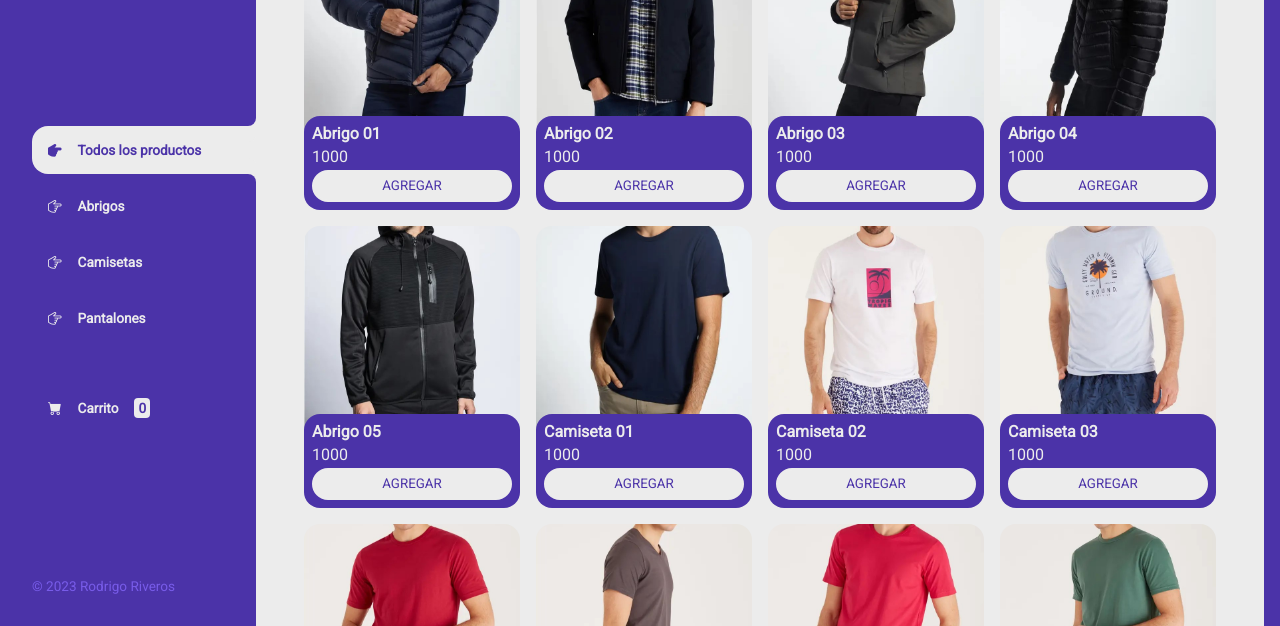
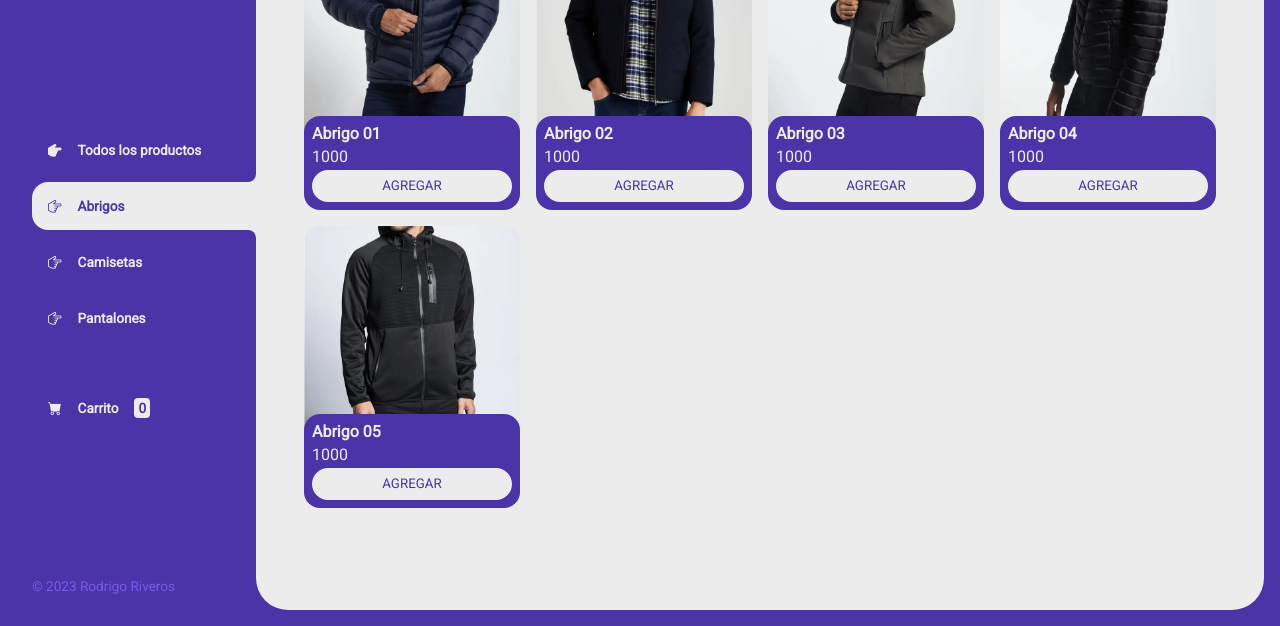
Before and after one commit to Riveros-Rodrigo/feme-ecommerce, a plain HTML site: page index.html in a window 1280 px wide. Both pictures are taken after a click on the button "Abrigos". Shown: the part 174-800 px from the top of the page. Drawn offline with nearby package versions, Linux system fonts and the light colour scheme.

Commit message:
agrego funcionalidad a los botones de productos

```diff
--- a/css/estilos.css
+++ b/css/estilos.css
@@ -65,11 +65,11 @@ aside{
     font-weight: 600;
     padding: 1rem;
     font-size: .85rem;
+    width: 100%;
 }
 .boton-menu.active{
     background-color: var(--clr-white);
     color: var(--clr-main);
-    width: 100%;
     border-radius: 1rem 0rem 0rem 1rem;
     position: relative;
 }
--- a/index.html
+++ b/index.html
@@ -19,16 +19,16 @@
             <nav>
                 <ul class="menu">
                     <li>
-                        <button class="boton-menu boton-categoria active"><i class="bi bi-hand-index-thumb-fill"></i>Todos los productos</button>
+                        <button id="todos" class="boton-menu boton-categoria active"><i class="bi bi-hand-index-thumb-fill"></i>Todos los productos</button>
                     </li>
                     <li>
-                        <button class="boton-menu boton-categoria"><i class="bi bi-hand-index-thumb"></i>Abrigos</button>
+                        <button id="abrigos" class="boton-menu boton-categoria"><i class="bi bi-hand-index-thumb"></i>Abrigos</button>
                     </li>
                     <li>
-                        <button class="boton-menu boton-categoria"><i class="bi bi-hand-index-thumb"></i>Camisetas</button>
+                        <button id="camisetas" class="boton-menu boton-categoria"><i class="bi bi-hand-index-thumb"></i>Camisetas</button>
                     </li>
                     <li>
-                        <button class="boton-menu boton-categoria"><i class="bi bi-hand-index-thumb"></i>Pantalones</button>
+                        <button id="pantalones" class="boton-menu boton-categoria"><i class="bi bi-hand-index-thumb"></i>Pantalones</button>
                     </li>
                     <li>
                         <a class="boton-menu boton-carrito" href="./page/carrito.html"><i class="bi bi-cart-fill"></i>Carrito<span class="numerito">0</span></a>
@@ -42,7 +42,7 @@
         <main>
             <h1 class="titulo-principal">Todos los productos</h1>
             <div id="contenedor-productos" class="contenedor-productos">
-
+                <!-- esto se rellena con JS -->
             </div>
         </main>
     </div>
--- a/js/main.js
+++ b/js/main.js
@@ -184,10 +184,14 @@ const productos = [
 ]
 
 const contenedorProductos = document.querySelector("#contenedor-productos"); //accedo al id contenedor productos del index.html
+const botonesCategoria = document.querySelectorAll(".boton-categoria") ;
 
-function cargarProductos(){
+function cargarProductos(productosElegidos){
+
+    contenedorProductos.innerHTML = "";
+
 //recorro el array con forEach
-    productos.forEach(producto =>{
+productosElegidos.forEach(producto =>{
 
         const div = document.createElement("div"); //creo un div
         div.classList.add("producto"); //le agrego la class producto
@@ -205,4 +209,20 @@ function cargarProductos(){
     })
 
 }
-cargarProductos();
+cargarProductos(productos);
+
+botonesCategoria.forEach(boton =>{
+    boton.addEventListener("click", (e) => {
+
+        botonesCategoria.forEach(boton => boton.classList.remove("active"));
+        e.currentTarget.classList.add("active"); //agrego la clase active
+
+        if(e.currentTarget.id != "todos"){
+            const productosBoton = productos.filter(producto => producto.categoria.id === e.currentTarget.id);
+            cargarProductos(productosBoton);
+        } else{
+            cargarProductos(productos);
+        }
+
+    })
+})
```
